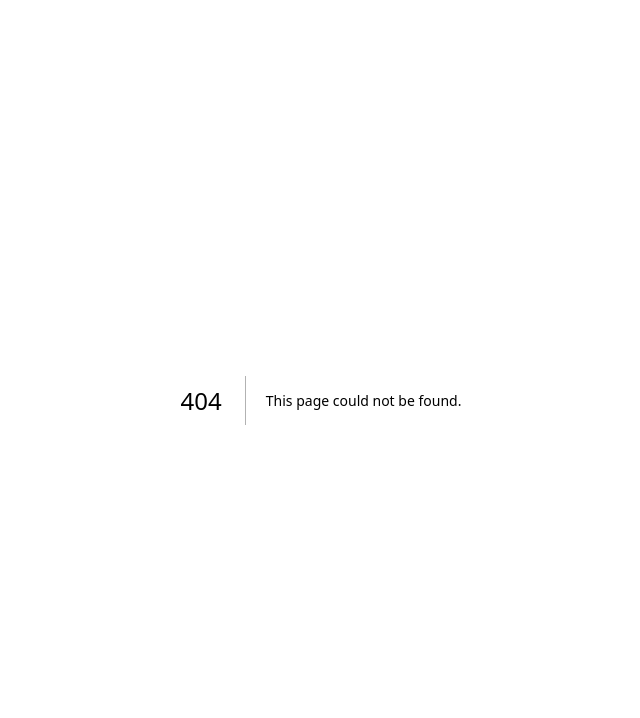
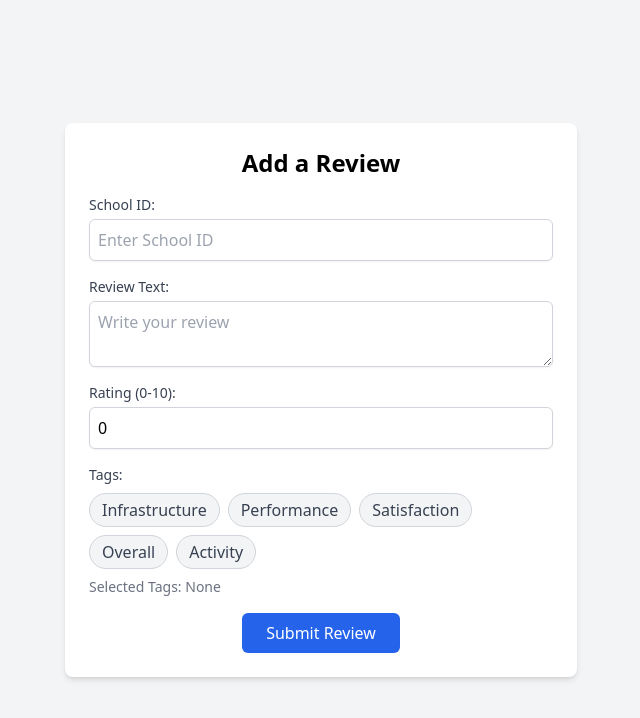
Before and after one commit to ankitku3101/Shrusti-Hack, a Next.js app: page /add-review in a window 1280 px wide. Before the commit this address had no page. Shown: the top 718 px of the page, without its empty margins (319-959 px from the left). Built offline with nearby package versions, Linux system fonts and the light colour scheme.

Commit message:
Added review form

```diff
--- /dev/null
+++ b/app/add-review/page.tsx
@@ -0,0 +1,11 @@
+import AddReviewForm from "@/components/AddReviewForm";
+
+const AddReviewPage = () => {
+  return (
+    <div className="min-h-screen bg-gray-100 flex items-center justify-center">
+      <AddReviewForm />
+    </div>
+  );
+};
+
+export default AddReviewPage;
--- /dev/null
+++ b/components/AddReviewForm.tsx
@@ -0,0 +1,154 @@
+"use client";
+
+import React, { useState } from "react";
+
+const AddReviewForm: React.FC = () => {
+  const [formData, setFormData] = useState({
+    ofschool: "",
+    reviewtext: "",
+    rating: 0,
+    tags: [] as string[], // Tags initialized as an empty array
+  });
+
+  const TAG_OPTIONS = [
+    "Infrastructure",
+    "Performance",
+    "Satisfaction",
+    "Overall",
+    "Activity",
+  ];
+
+  const handleInputChange = (e: React.ChangeEvent<HTMLInputElement | HTMLTextAreaElement>) => {
+    const { name, value } = e.target;
+    setFormData((prev) => ({
+      ...prev,
+      [name]: value,
+    }));
+  };
+
+  const handleRatingChange = (e: React.ChangeEvent<HTMLInputElement>) => {
+    setFormData((prev) => ({
+      ...prev,
+      rating: parseInt(e.target.value, 10),
+    }));
+  };
+
+  const handleTagToggle = (tag: string) => {
+    setFormData((prev) => ({
+      ...prev,
+      tags: prev.tags.includes(tag)
+        ? prev.tags.filter((t) => t !== tag) // Remove tag if already selected
+        : [...prev.tags, tag], // Add tag if not selected
+    }));
+  };
+
+  const handleSubmit = (e: React.FormEvent) => {
+    e.preventDefault();
+
+    if (!formData.ofschool || !formData.reviewtext || !formData.rating) {
+      alert("Please fill out all required fields.");
+      return;
+    }
+
+    console.log("Form submitted:", formData);
+    alert("Review submitted successfully!");
+  };
+
+  return (
+    <form
+      onSubmit={handleSubmit}
+      className="max-w-lg mx-auto bg-white shadow-md rounded-lg p-6 space-y-4"
+    >
+      <h2 className="text-2xl font-bold text-center mb-4">Add a Review</h2>
+
+      {/* School ID */}
+      <div>
+        <label htmlFor="ofschool" className="block text-sm font-medium text-gray-700">
+          School ID:
+        </label>
+        <input
+          type="text"
+          id="ofschool"
+          name="ofschool"
+          value={formData.ofschool}
+          onChange={handleInputChange}
+          className="mt-1 block w-full p-2 border border-gray-300 rounded-md shadow-sm focus:ring-blue-500 focus:border-blue-500"
+          placeholder="Enter School ID"
+          required
+        />
+      </div>
+
+      {/* Review Text */}
+      <div>
+        <label htmlFor="reviewtext" className="block text-sm font-medium text-gray-700">
+          Review Text:
+        </label>
+        <textarea
+          id="reviewtext"
+          name="reviewtext"
+          value={formData.reviewtext}
+          onChange={handleInputChange}
+          className="mt-1 block w-full p-2 border border-gray-300 rounded-md shadow-sm focus:ring-blue-500 focus:border-blue-500"
+          placeholder="Write your review"
+          minLength={10}
+          maxLength={1000}
+          required
+        />
+      </div>
+
+      {/* Rating */}
+      <div>
+        <label htmlFor="rating" className="block text-sm font-medium text-gray-700">
+          Rating (0-10):
+        </label>
+        <input
+          type="number"
+          id="rating"
+          name="rating"
+          value={formData.rating}
+          onChange={handleRatingChange}
+          className="mt-1 block w-full p-2 border border-gray-300 rounded-md shadow-sm focus:ring-blue-500 focus:border-blue-500"
+          min={0}
+          max={10}
+          required
+        />
+      </div>
+
+      {/* Tags */}
+      <div>
+        <label className="block text-sm font-medium text-gray-700">Tags:</label>
+        <div className="flex flex-wrap gap-2 mt-2">
+          {TAG_OPTIONS.map((tag) => (
+            <button
+              type="button"
+              key={tag}
+              onClick={() => handleTagToggle(tag)}
+              className={`px-3 py-1 rounded-full border ${
+                formData.tags.includes(tag)
+                  ? "bg-blue-500 text-white border-blue-500"
+                  : "bg-gray-100 text-gray-700 border-gray-300"
+              }`}
+            >
+              {tag}
+            </button>
+          ))}
+        </div>
+        <p className="text-sm text-gray-500 mt-2">
+          Selected Tags: {formData.tags.join(", ") || "None"}
+        </p>
+      </div>
+
+      {/* Submit Button */}
+      <div className="flex justify-center">
+        <button
+          type="submit"
+          className="bg-blue-600 text-white px-6 py-2 rounded-md hover:bg-blue-700 transition"
+        >
+          Submit Review
+        </button>
+      </div>
+    </form>
+  );
+};
+
+export default AddReviewForm;
```
Also changed, not shown: 1 other file (tests, documents, lock files or other folders).
